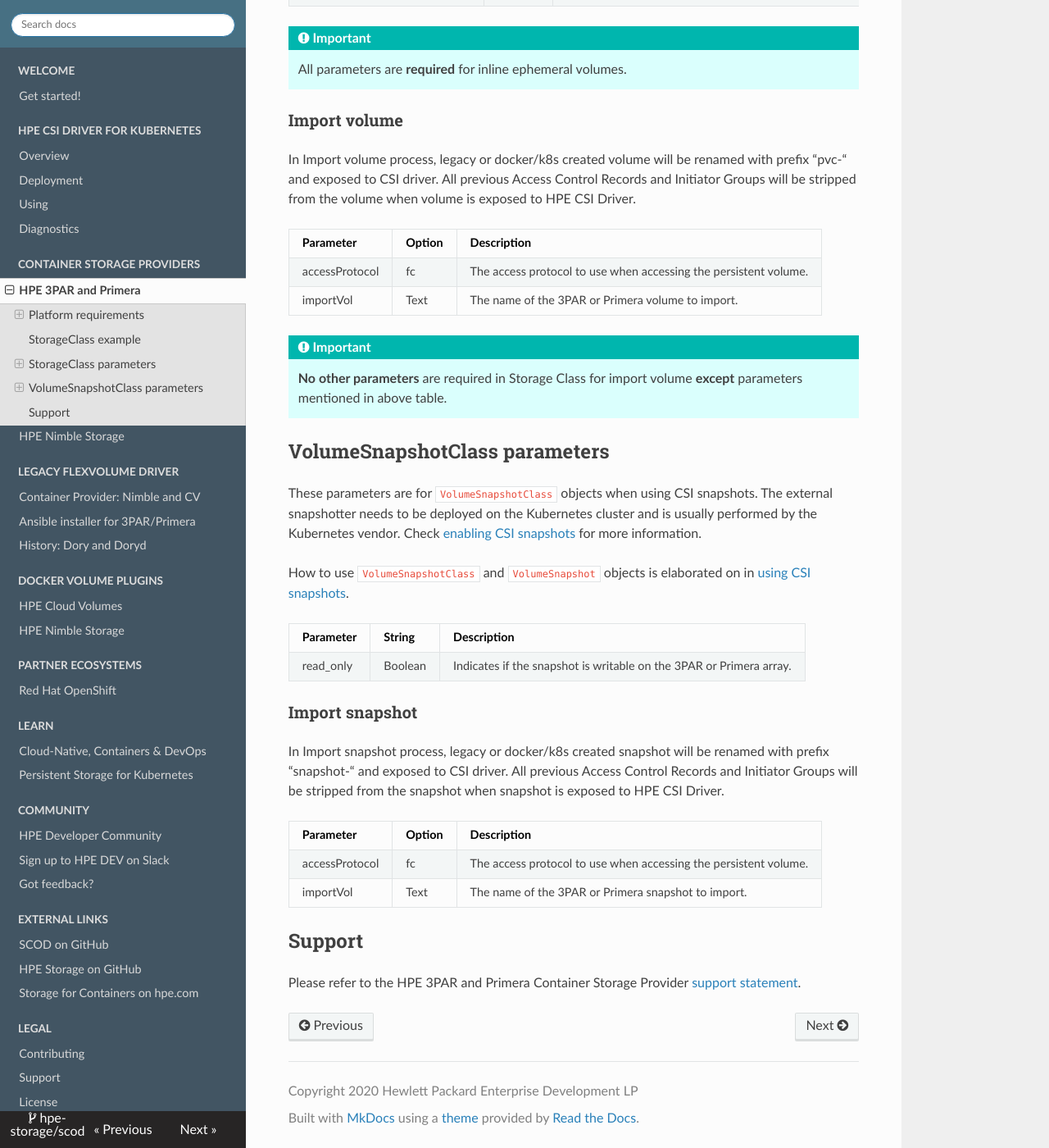
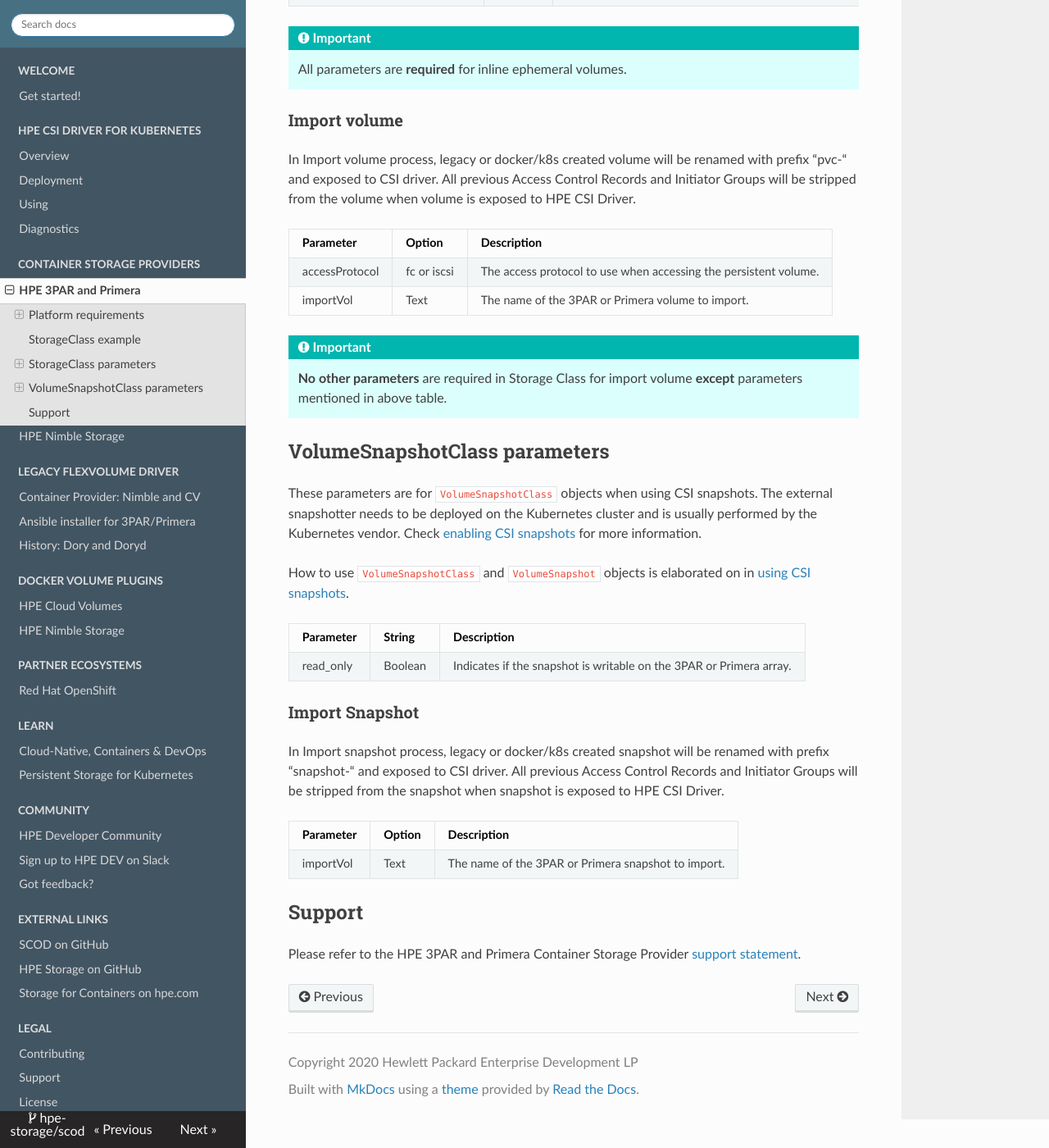
Before and after one commit to hpe-storage/scod, an MkDocs documentation site: the page built from docs/container_storage_provider/hpe_3par_primera/index.md, in a window 1280 px wide and 1400 px high, scrolled down 4075 px. Shown: the whole window at 82% size. Built offline with MkDocs 1.6.1, drawn with Linux system fonts in a browser that asks for light colours; nearby versions of some CDN libraries; some of the changed text lies outside the part shown.

Commit message:
added iscsi and fc for accessProtocol

```diff
--- a/docs/container_storage_provider/hpe_3par_primera/index.md
+++ b/docs/container_storage_provider/hpe_3par_primera/index.md
@@ -147,7 +147,7 @@
 
 | Parameter          | Option  | Description |
 | ------------------ | ------- | ----------- |
-| accessProtocol     | fc      | The access protocol to use when accessing the persistent volume. |
+| accessProtocol     | fc or iscsi  | The access protocol to use when accessing the persistent volume. |
 | importVol          | Text    | The name of the 3PAR or Primera volume to import. |
 
 !!! important
@@ -163,12 +163,11 @@
 | ----------- | ------  | ----------- |
 | read_only   | Boolean | Indicates if the snapshot is writable on the 3PAR or Primera array. |
 
-### Import snapshot
+### Import Snapshot
 In Import snapshot process, legacy or docker/k8s created snapshot will be renamed with prefix “snapshot-“ and exposed to CSI driver. All previous Access Control Records and Initiator Groups will be stripped from the snapshot when snapshot is exposed to HPE CSI Driver.
 
 | Parameter          | Option  | Description |
 | ------------------ | ------- | ----------- |
-| accessProtocol     | fc      | The access protocol to use when accessing the persistent volume. |
 | importVol          | Text    | The name of the 3PAR or Primera snapshot to import. |
 
 
```
